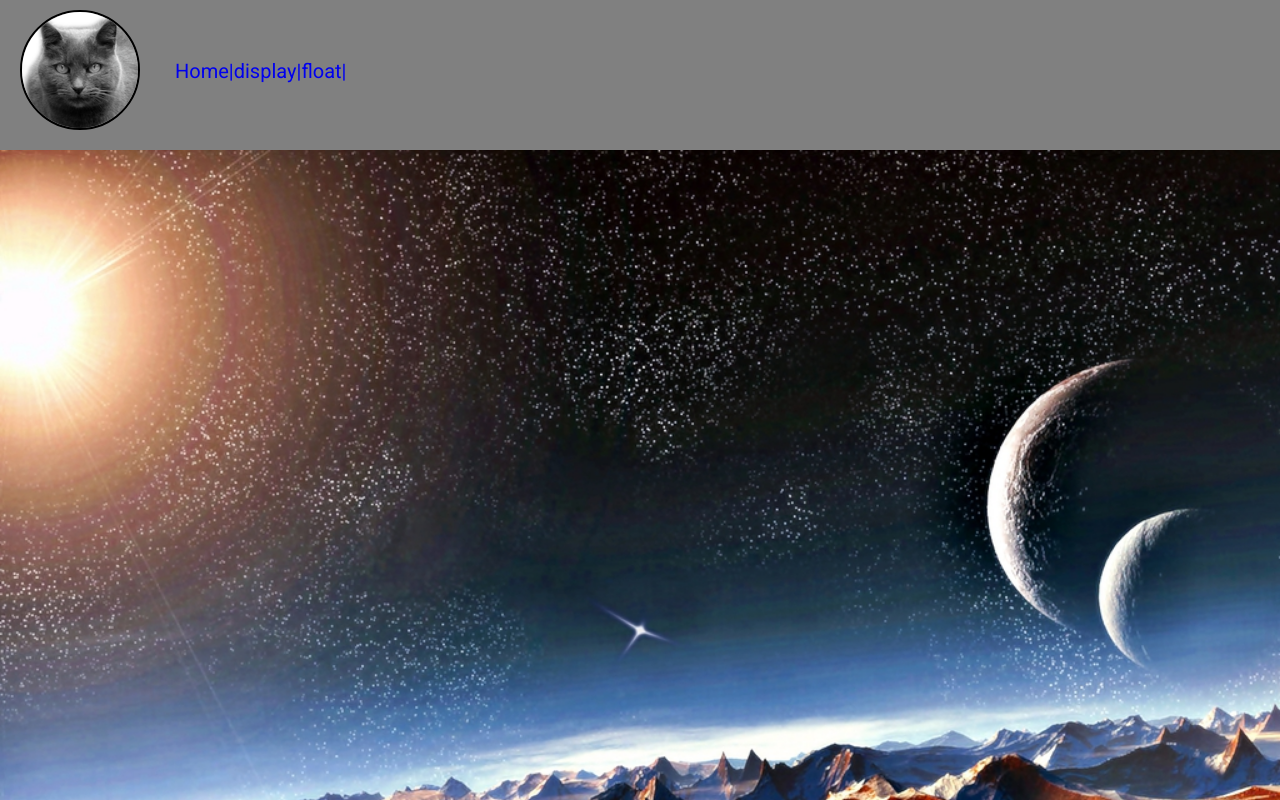
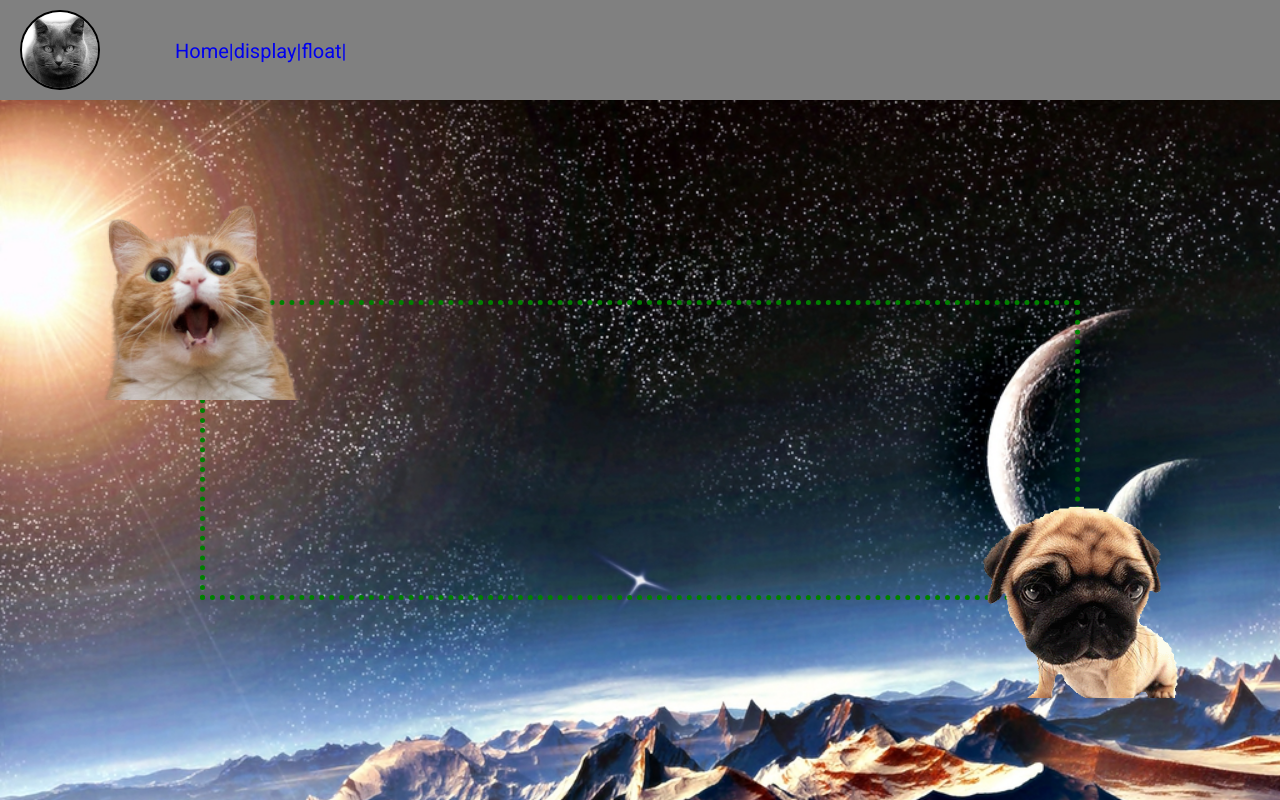
Before and after one commit to CallistoCF/Test_Repo, a plain HTML site: page css_layout_exercises-master/position-exercise.html in a window 1280 px wide. Shown: the top 800 px of the page. Drawn offline with nearby package versions, Linux system fonts and the light colour scheme.

Commit message:
Final Commit
I think it's to spec?

```diff
--- a/css_layout_exercises-master/position-exercise.html
+++ b/css_layout_exercises-master/position-exercise.html
@@ -28,7 +28,12 @@
   </nav>
 
   <main>
-    <img src="images/outerspace_landscape.jpeg">
+    <img src="images/outerspace_landscape.jpeg" class= brimage>
+    <div class="innerborder">
+    </div>
+    <img src="images/spacecat.png" class=spacecat>
+
+    <img src="images/spacedog.png" class=spacedog>
 
   </main>
 </body>
--- a/css_layout_exercises-master/styles/position-page.css
+++ b/css_layout_exercises-master/styles/position-page.css
@@ -3,7 +3,7 @@ nav {
 	background-color: grey;
 	font-size: 0;
 	display: inline-block;
-	height: 150px;
+	height: 100px;
 	width: 100%;
 	padding-left: 60px;
 	padding-right: 60px;
@@ -14,7 +14,7 @@ nav img{
 
     border-radius: 50%;
     top: 10px;
-    max-height: 120px;
+    max-height: 80px;
 	position: absolute;
 	left: 20px;
 	border-style: solid;
@@ -27,7 +27,7 @@ nav li{
 	position: relative;
 	display: inline-block;
 	font-size: 20px;
-	top: 60px;
+	top: 40px;
 	left: 75px;
 }
 
@@ -35,7 +35,40 @@ a::after {
 	content: "|";
 }
 
-main img{
-	height: 100%;
-	width: 100%;
+.brimage {
+  min-height: 100%;
+  min-width: 1024px;
+  width: 100%;
+  height: auto;
+  position: fixed;
+  top: 150;
+  left: 0;
 }
+
+.spacedog {
+	position: fixed;
+	right: 100px;
+	top: 500px;
+	max-width: 200px;
+	max-width: 200px;
+}
+
+.innerborder {
+	border-color: green;
+	border-style: dotted;
+	border-width: 5px;
+	position: fixed;
+	left: 200px;
+	right: 200px;
+	top: 300px;
+	width: auto;
+	height: 300px;
+}
+
+.spacecat {
+	position: fixed;
+	left: 100px;
+	top: 200px;
+	max-width: 200px;
+	max-width: 200px;
+}
```
